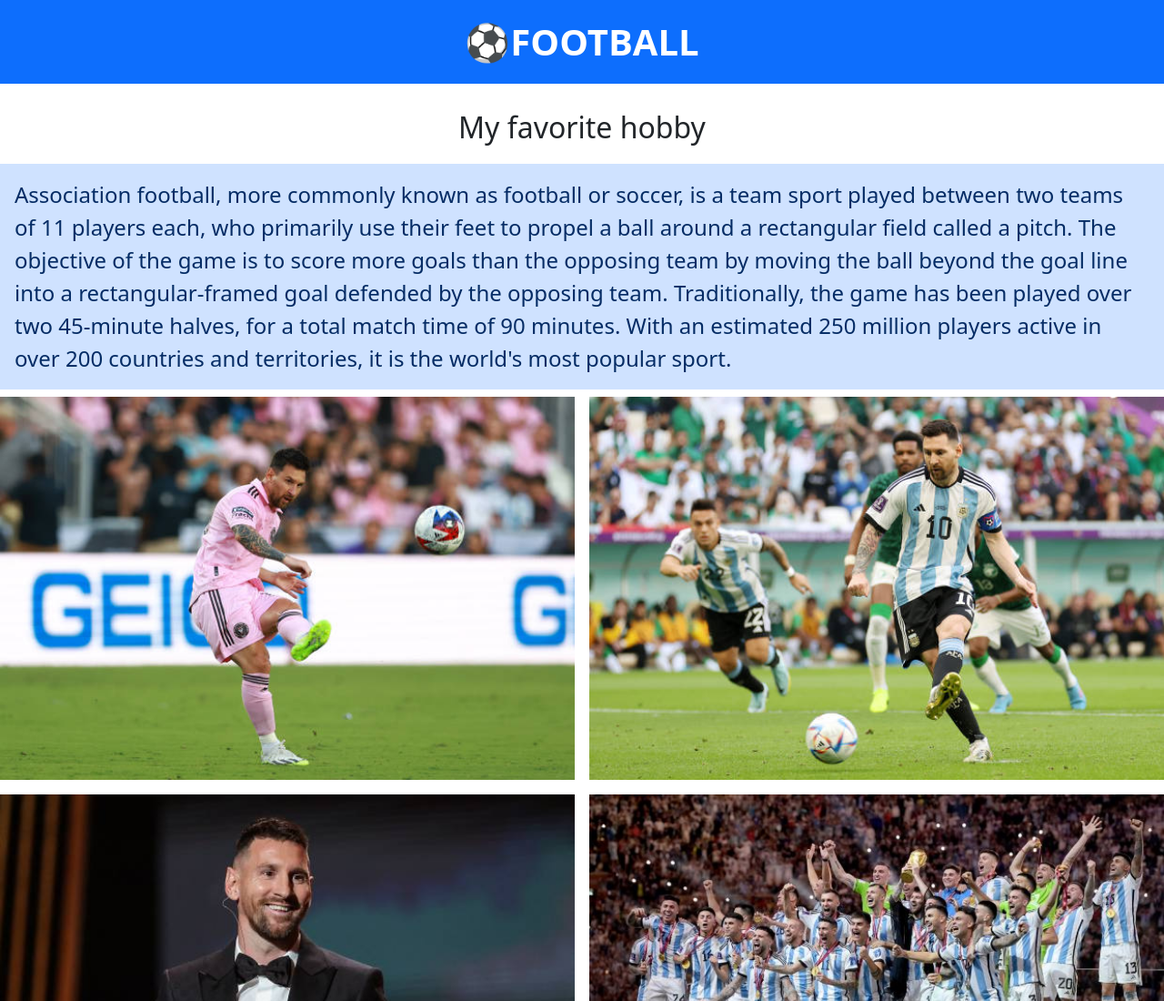
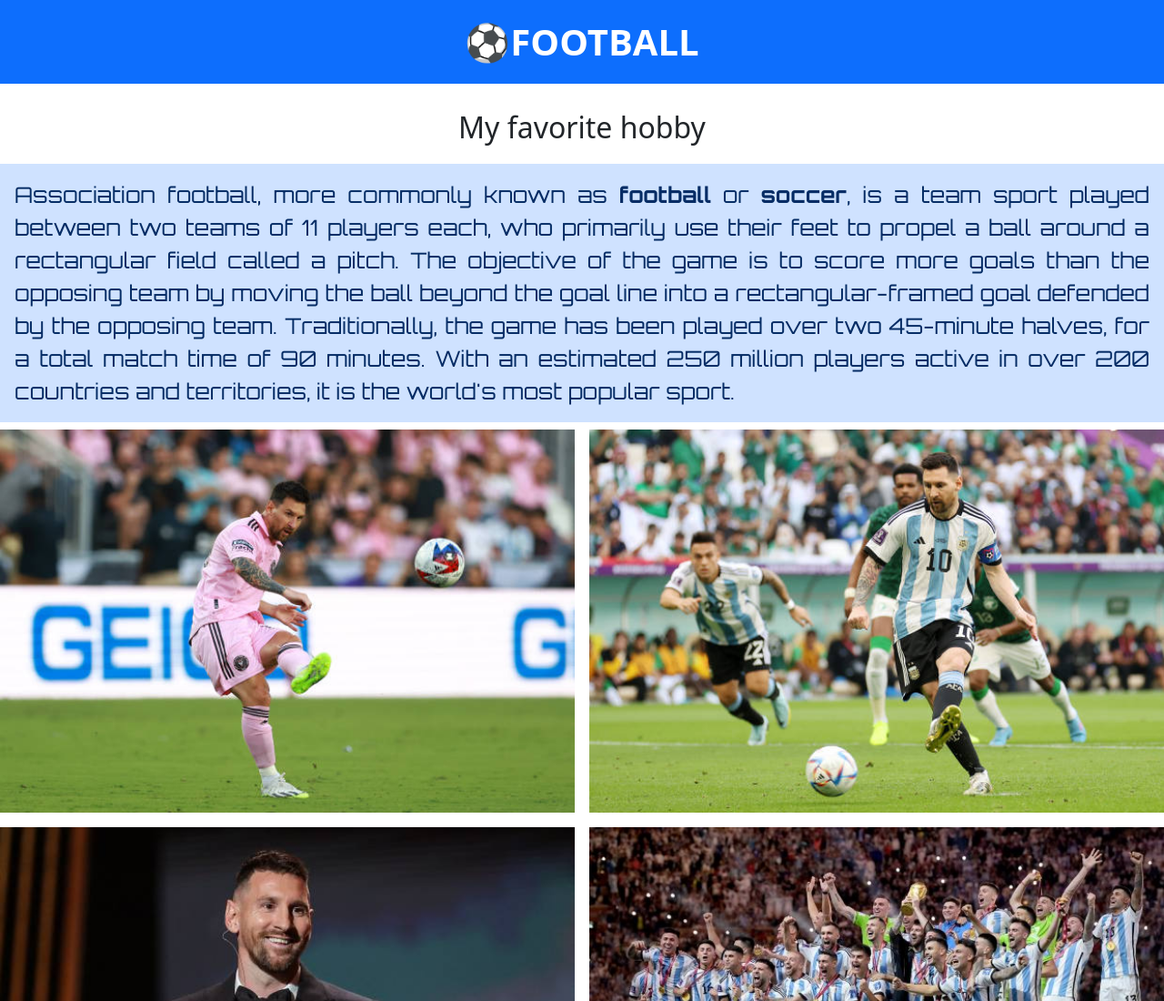
Before and after one commit to CsillaCsejtei/week3-challenge, a plain HTML site: page index.html in a window 1280 px wide. Shown: the top 1100 px of the page at 91% size. Drawn offline with nearby package versions, Linux system fonts and the light colour scheme.

Commit message:
Styled article with added google font

```diff
--- a/index.html
+++ b/index.html
@@ -7,7 +7,9 @@
       href="https://cdn.jsdelivr.net/npm/bootstrap@5.3.7/dist/css/bootstrap.min.css"
       rel="stylesheet"
     />
+    <link href="https://fonts.googleapis.com/css2?family=Orbitron:wght@400..900&display=swap" rel="stylesheet">
     <link rel="stylesheet" href="./styles.css" />
+
     <title>FOOTBALL</title>
   </head>
   <body>
@@ -24,7 +26,7 @@
         <div
           class="fs-4 lh-base p-3 mb-2 bg-primary-subtle text-primary-emphasis"
         >
-          Association football, more commonly known as football or soccer, is a
+          Association football, more commonly known as <strong>football</strong> or <strong>soccer</strong>, is a
           team sport played between two teams of 11 players each, who primarily
           use their feet to propel a ball around a rectangular field called a
           pitch. The objective of the game is to score more goals than the
--- a/styles.css
+++ b/styles.css
@@ -0,0 +1,4 @@
+article{
+  text-align: justify;
+  font-family: "Orbitron", sans-serif;
+}
```
